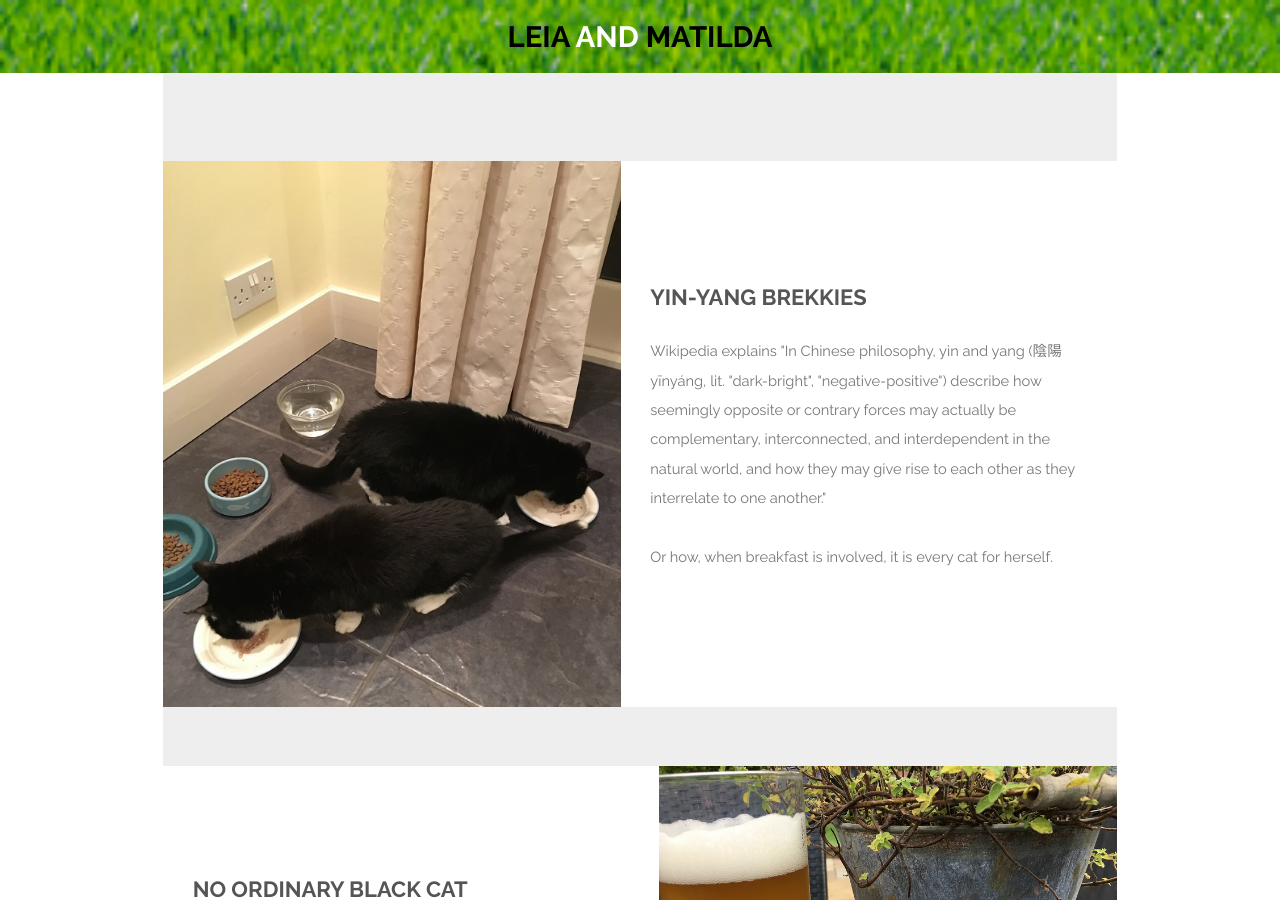
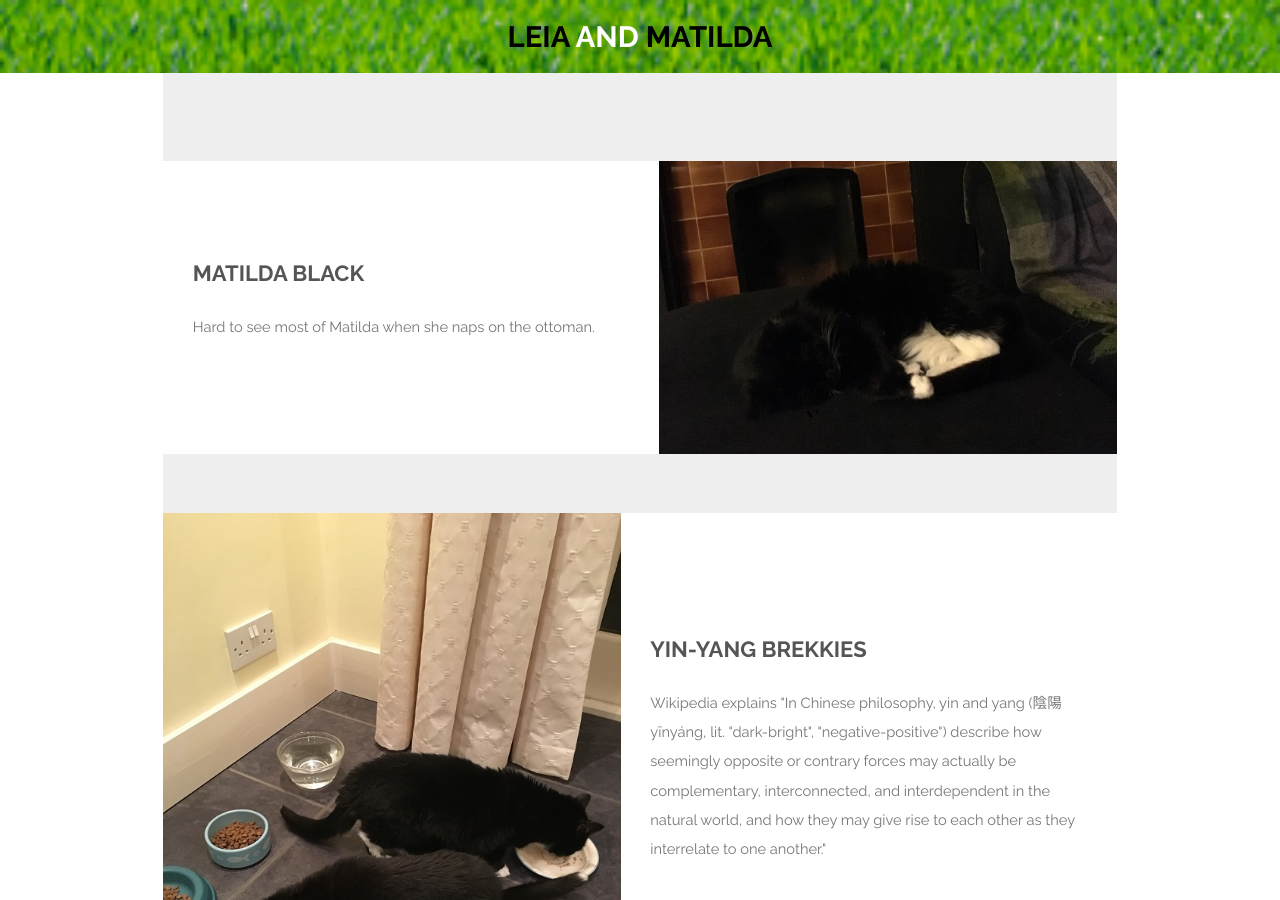
Before and after one commit to jaypalexa/leia-and-matilda, a Jekyll site: the page built from index.md, in a window 1280 px wide and 900 px high. Built offline with Jekyll 4.4.1, drawn with Linux system fonts in a browser that asks for light colours.

Commit message:
"Matilda Black" post.

```diff
--- a/index.md
+++ b/index.md
@@ -6,6 +6,13 @@ description: A photo essay by Leia and Matilda
 ---
 <section id="one" class="wrapper style1">
   <div class="inner">
+    <article class="feature right">
+      <span class="image"><a href="{{ site.url }}{{ site.baseurl }}/assets/images/20170816_1100_matilda.jpg"><img src="{{ site.url }}{{ site.baseurl }}/assets/images/20170816_1100_matilda.jpg" /></a></span>
+      <div class="content">
+        <h2>Matilda Black</h2>
+        <p>Hard to see most of Matilda when she naps on the ottoman.</p>
+      </div>
+    </article>
     <article class="feature left">
       <span class="image"><a href="{{ site.url }}{{ site.baseurl }}/assets/images/20170728_2306_leia_and_matilda.jpg"><img src="{{ site.url }}{{ site.baseurl }}/assets/images/20170728_2306_leia_and_matilda.jpg" /></a></span>
       <div class="content">
```
Also changed, not shown: assets/images/20170816_1100_matilda.jpg (added), assets/images/20170820_1503_leia.jpg (added), assets/images/20170821_1857_leia.jpg (added).
